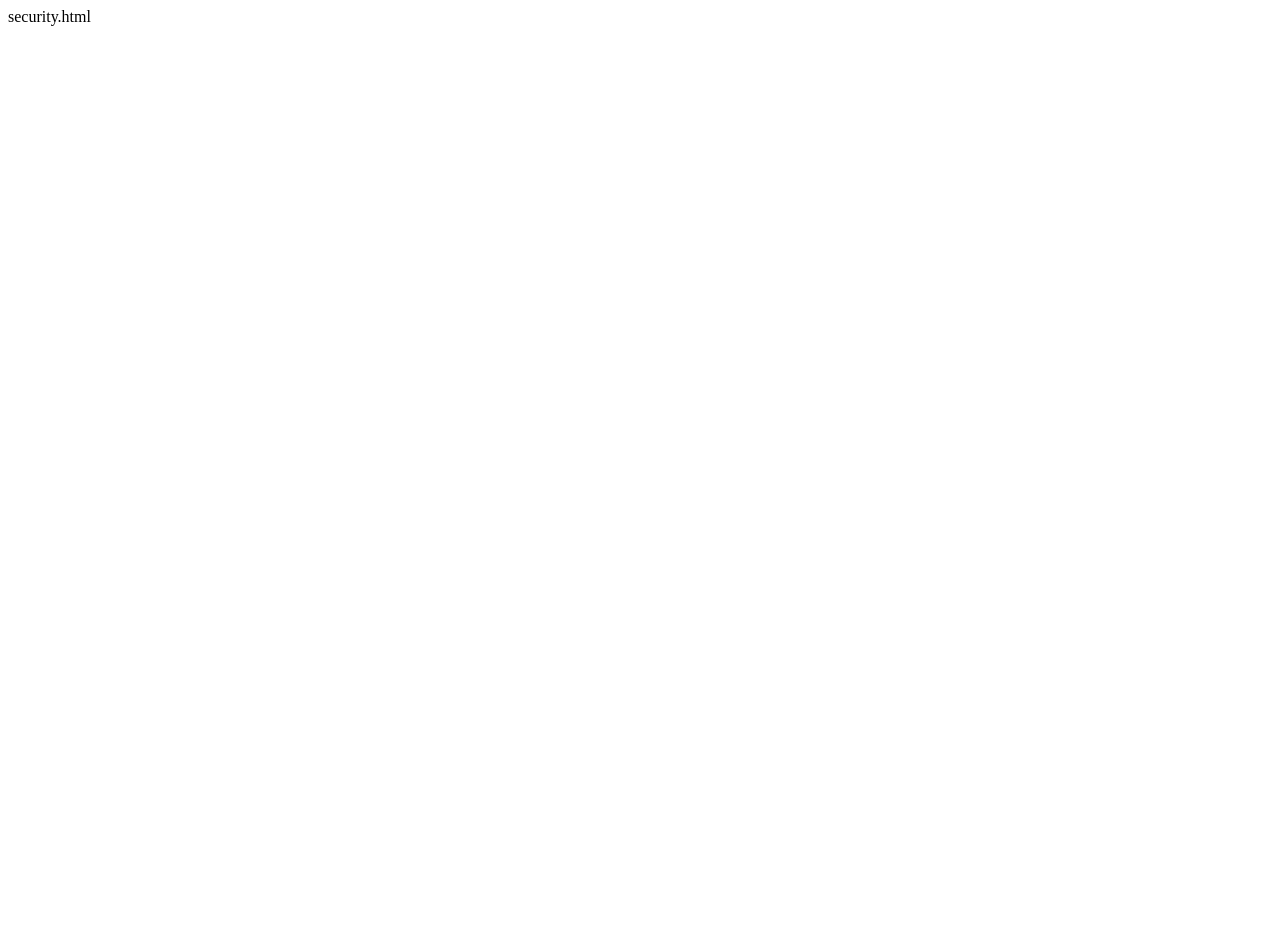
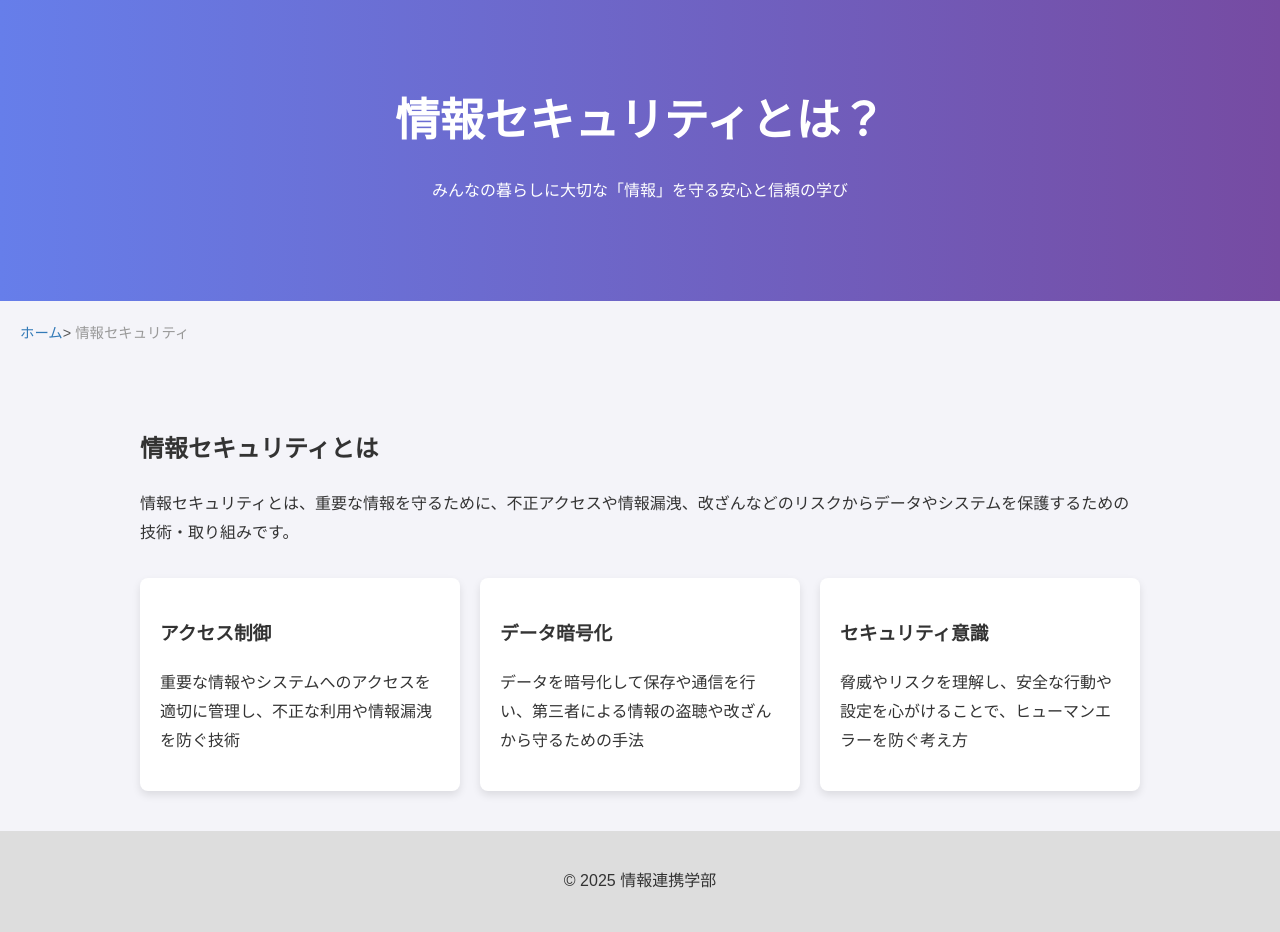
Before and after one commit to s1f102502362/team-project, a plain HTML site: page security.html in a window 1280 px wide. Before the commit the page ends 800 px from the top, so only its background shows below. Drawn offline with Linux system fonts and the light colour scheme.

Commit message:
情報セキュリティのページ作成・メインページの微変更
情報セキュリティのページを作成しました。cssは情報デザインと同じものを使い、書き方も合わせました。
メインページに少し変更を加えました。変更点はそれぞれのサイトのURLを追加したことと、卒業研究とキャリアについての部分の内容を少し変更したことです。

```diff
--- a/security.html
+++ b/security.html
@@ -1 +1,49 @@
-security.html
+<!DOCTYPE html>
+<html lang="ja">
+    <head>
+        <meta charset="UTF-8">
+        <title>情報セキュリティ</title>
+        <link rel="stylesheet" type="text/css" href="CSS\jyouhoudezain.css">
+    </head>
+    <body><header class="hero">
+    <h1>情報セキュリティとは？</h1>
+    <p>みんなの暮らしに大切な「情報」を守る安心と信頼の学び</p>
+  </header>
+  <nav class="hometab">
+    <a href="index.html">ホーム</a>&gt;
+    <span>情報セキュリティ</span>
+  </nav>
+
+
+  <main class="content">
+    <section>
+      <h2>情報セキュリティとは</h2>
+      <p>
+        情報セキュリティとは、重要な情報を守るために、不正アクセスや情報漏洩、改ざんなどのリスクからデータやシステムを保護するための技術・取り組みです。
+      </p>
+    </section>
+
+    <section class="cards">
+      <div class="card">
+        <h3>アクセス制御</h3>
+        <p>重要な情報やシステムへのアクセスを適切に管理し、不正な利用や情報漏洩を防ぐ技術
+        </p>
+      </div>
+      <div class="card">
+        <h3> データ暗号化</h3>
+        <p>データを暗号化して保存や通信を行い、第三者による情報の盗聴や改ざんから守るための手法
+        </p>
+      </div>
+      <div class="card">
+        <h3>セキュリティ意識</h3>
+        <p>脅威やリスクを理解し、安全な行動や設定を心がけることで、ヒューマンエラーを防ぐ考え方
+        </p>
+      </div>
+    </section>
+  </main>
+
+  <footer>
+    <p>&copy; 2025 情報連携学部</p>
+  </footer>
+</body>
+</html>
```
Also changed, not shown: index.html (+8 -8 lines).
